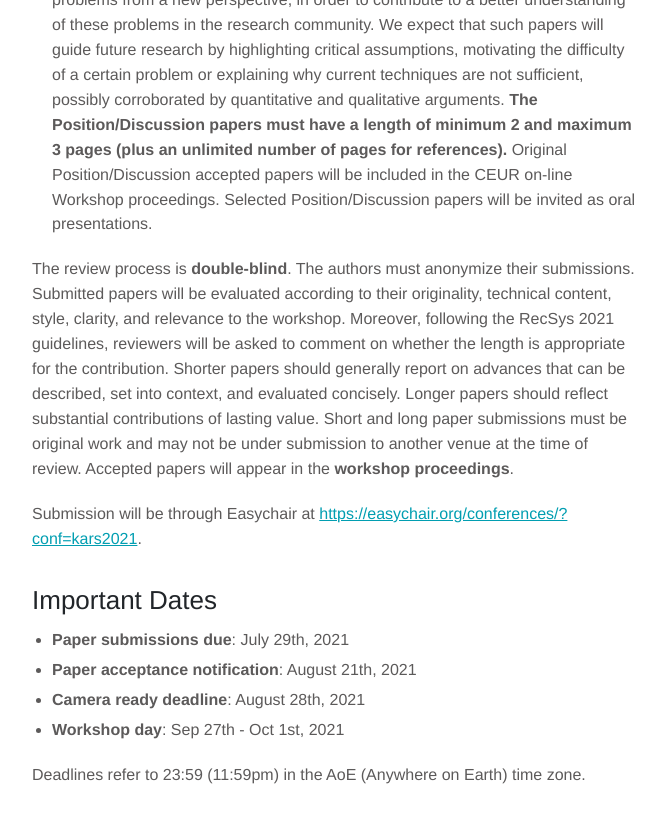
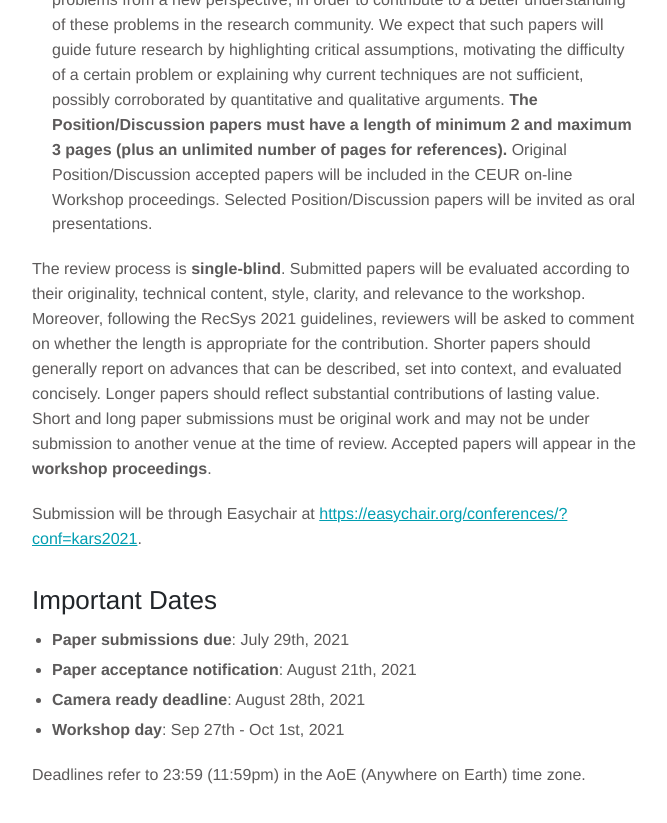
Before and after one commit to kars-workshop/2021, a Jekyll site: the page built from cfp.md, in a window 1280 px wide and 900 px high, scrolled down 3646 px. Shown: the top 823 px of the window, without its empty margins (143-810 px from the left). Built offline with Jekyll 4.4.1, drawn with Linux system fonts in a browser that asks for light colours.

Commit message:
dlittleu updates

```diff
--- a/cfp.md
+++ b/cfp.md
@@ -76,7 +76,7 @@ We invite three kinds of submissions, which address novel issues in Knowledge-aw
 * **Short/Demo Papers** typically discuss exciting new work that is not yet mature enough for a long paper. In particular, novel but significant proposals will be considered for acceptance to this category despite not having gone through sufficient experimental validation or lacking strong theoretical foundation. Applications of recommender systems to novel areas are especially welcome. **The Short/Demo papers must have a length of minimum 3 and maximum 5 pages (plus an unlimited number of pages for references).** Each accepted short paper will be included in the CEUR on-line Workshop proceedings
 * **Position/Discussion Papers** describe novel and innovative ideas. Position papers may also comprise an analysis of currently unsolved problems, or review these problems from a new perspective, in order to contribute to a better understanding of these problems in the research community. We expect that such papers will guide future research by highlighting critical assumptions, motivating the difficulty of a certain problem or explaining why current techniques are not sufficient, possibly corroborated by quantitative and qualitative arguments. **The Position/Discussion papers must have a length of minimum 2 and maximum 3 pages (plus an unlimited number of pages for references).** Original Position/Discussion accepted papers will be included in the CEUR on-line Workshop proceedings. Selected Position/Discussion papers will be invited as oral presentations.
 
-The review process is **double-blind**. The authors must anonymize their submissions. Submitted papers will be evaluated according to their originality, technical content, style, clarity, and relevance to the workshop.
+The review process is **single-blind**. Submitted papers will be evaluated according to their originality, technical content, style, clarity, and relevance to the workshop.
 Moreover, following the RecSys 2021 guidelines, reviewers will be asked to comment on whether the length is appropriate for the contribution. Shorter papers should generally report on advances that can be described, set into context, and evaluated concisely. Longer papers should reflect substantial contributions of lasting value.
 Short and long paper submissions must be original work and may not be under submission to another venue at the time of review.
 Accepted papers will appear in the **workshop proceedings**.
```
Also changed, not shown: _layouts/teams.html (+11 -1 lines), organization.md (+0 -2 lines).
